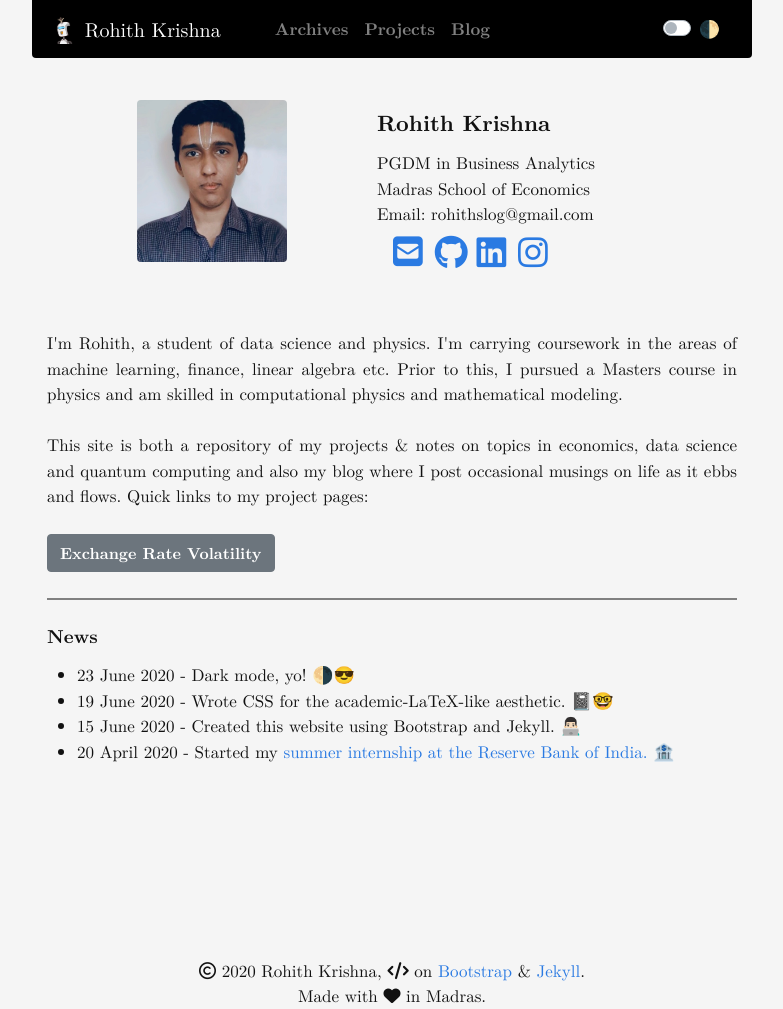
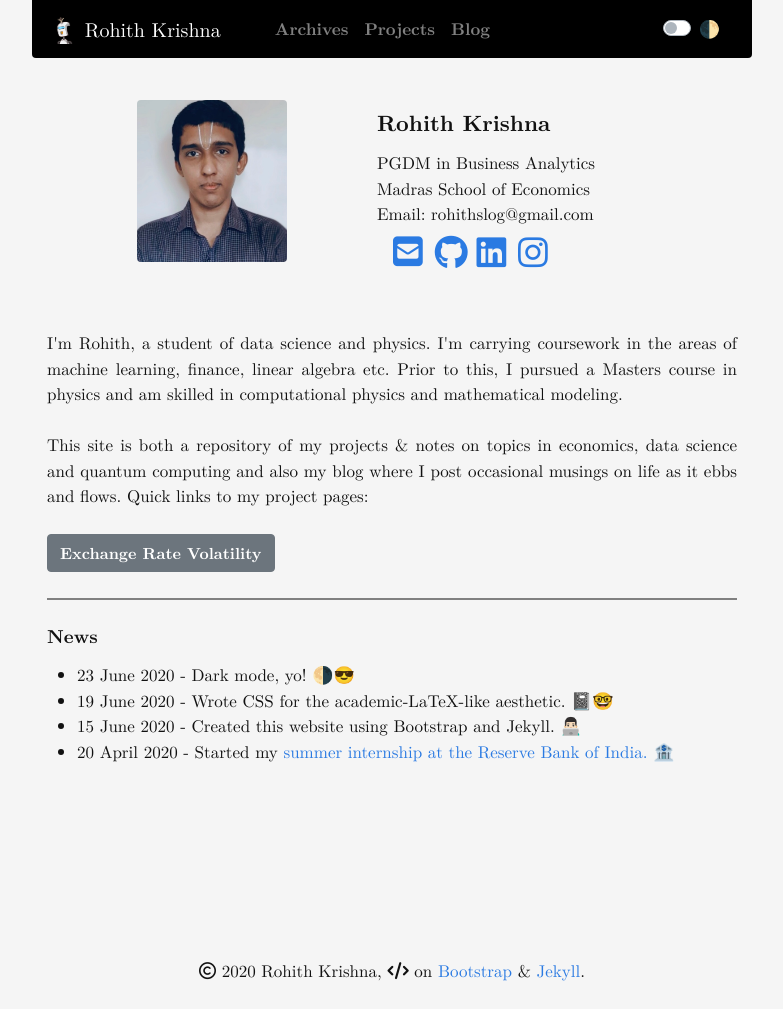
Before and after one commit to rohithmay/rohithmay.github.io, a Jekyll site: the page built from index.md, in a window 1280 px wide. Shown: the whole page, without its empty margins (248-1031 px from the left). Built offline with Jekyll 4.4.1, drawn with Linux system fonts in a browser that asks for light colours; nearby versions of some CDN libraries; a style sheet for code colours, icons or effects is not loaded; after the commit the page ends 983 px from its top, so only the background shows below that.

Commit message:
Update index.md

```diff
--- a/index.md
+++ b/index.md
@@ -200,11 +200,7 @@ Template for latest updates here
         </div>
     </div>
 
-    <div class="col d-flex justify-content-center">
-        <div class="inner">
-            Made with <i class="fa fa-heart" aria-hidden="true"></i> in Madras.
-        </div>
-    </div>
+
 
 
 
```
